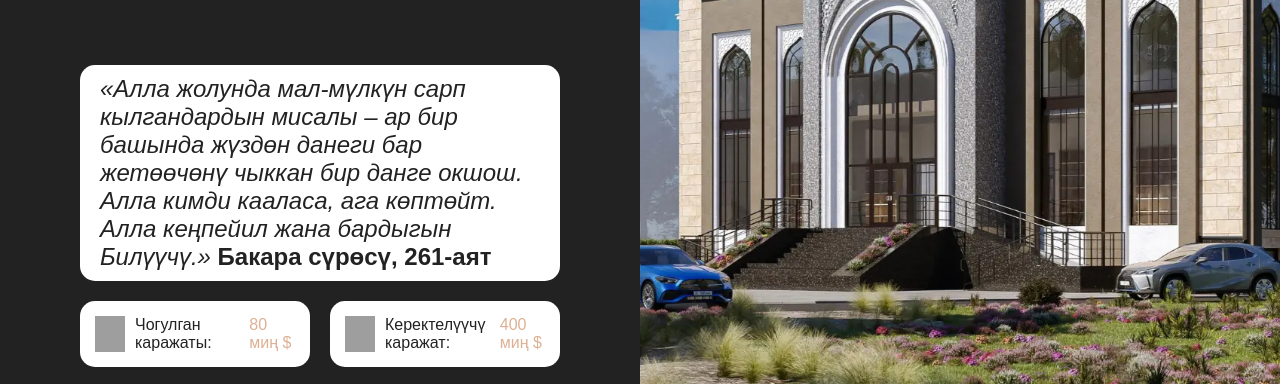
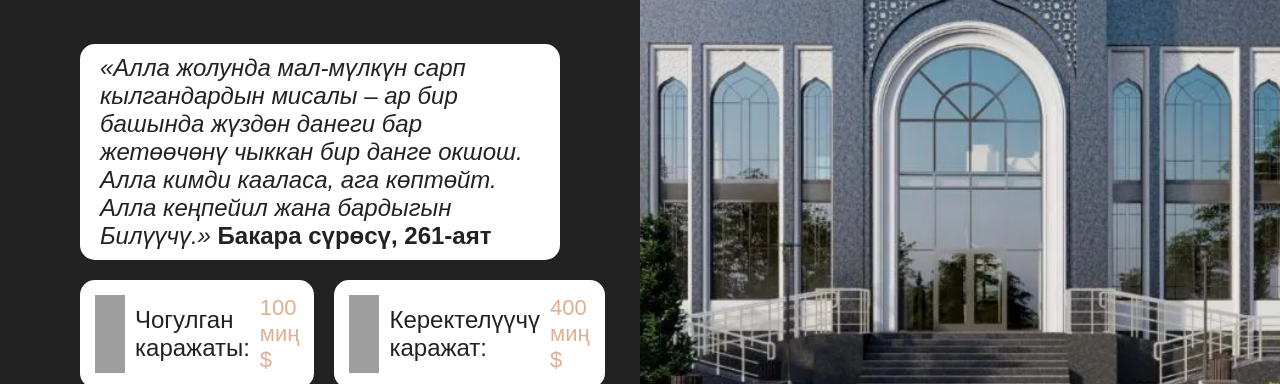
Before and after one commit to AziatAbd/negiz-art, a plain HTML site: page index.html in a window 1280 px wide. Shown: the part 284-668 px from the top of the page. Drawn offline with Linux system fonts and the light colour scheme; grey boxes are pictures that could not be loaded.

Commit message:
change main image;

```diff
--- a/index.html
+++ b/index.html
@@ -35,7 +35,7 @@
                 />
                 <div>
                   <p>Чогулган каражаты:</p>
-                  <p class="price">80 миң $</p>
+                  <p class="price">100 миң $</p>
                 </div>
               </div>
 
@@ -57,7 +57,7 @@
           </div>
         </div>
         <div class="img-container">
-          <img src="./assets/bg-image.webp" alt="Background Image" />
+          <img src="./assets/main-image.webp" alt="Background Image" />
         </div>
       </section>
 
--- a/style.css
+++ b/style.css
@@ -170,7 +170,7 @@ body {
 
 .slider img {
   width: 100%;
-  height: 100%;
+  height: 300px;
   object-fit: cover;
   border-radius: 15px;
 }
@@ -377,10 +377,6 @@ footer ul li a {
     }
   }
 
-  .main-container .price {
-    font-size: 16px;
-  }
-
   .submit {
     padding: 15px 30px;
     font-size: 14px;
@@ -444,6 +440,11 @@ footer ul li a {
   .main-container .mn-info {
     padding: 15px;
     width: 60%;
+    font-size: 24px;
+  }
+
+  .price {
+    font-size: 22px;
   }
 
   .main-container .box {
@@ -499,6 +500,7 @@ footer ul li a {
   }
 
   .slider img {
+    height: 100%;
     object-fit: cover;
   }
 
```
Also changed, not shown: assets/main-image.webp (added).
